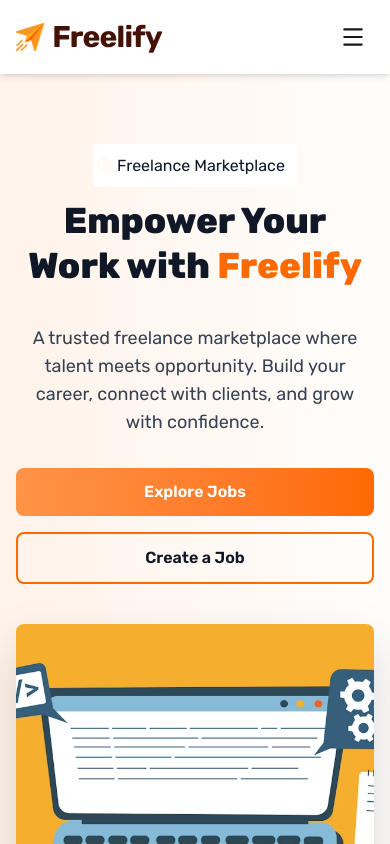
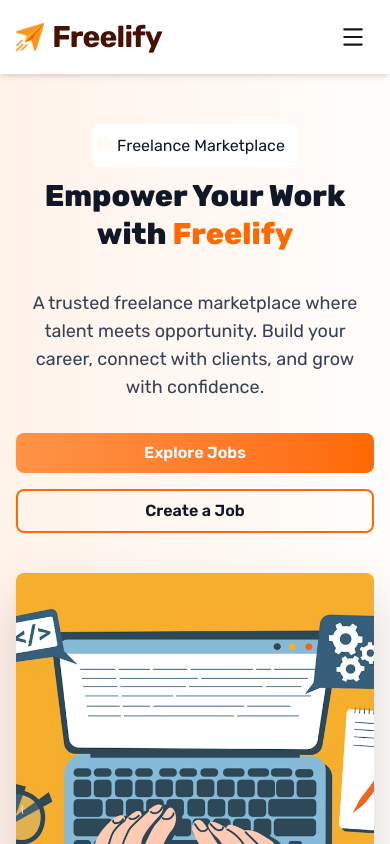
Before and after one commit to ahsan-habib01/freelance-market-place-client, a React (Vite) app: page / in a window 390 px wide. Shown: the top 844 px of the page. Built offline with nearby package versions, Linux system fonts and the light colour scheme; no server answers.

Commit message:
updating project

```diff
--- a/src/Components/Banner/Banner.jsx
+++ b/src/Components/Banner/Banner.jsx
@@ -7,7 +7,7 @@ import bannerSpin from '../../assets/banner-shape-2.svg';
 const Banner = () => {
   return (
     <section
-      className="py-20 text-gray-900 dark:text-white
+      className="py-15 text-gray-900 dark:text-white
   bg-gradient-to-r from-[#fff3ea] to-[#fffdfb]
   dark:from-[#0f172a] dark:to-[#020617]"
     >
@@ -26,11 +26,11 @@ const Banner = () => {
             />
             Freelance Marketplace
           </span>
-          <h1 className="text-4xl md:text-6xl font-extrabold leading-tight mb-4 py-5">
+          <h1 className="text-3xl md:text-5xl font-extrabold leading-tight mb-4 py-5">
             Empower Your Work with{' '}
             <span className="text-[#ff6900]">Freelify</span>
           </h1>
-          <p className="text-lg md:text-xl text-gray-700 dark:text-gray-200 mb-8">
+          <p className="text-lg text-gray-700 dark:text-gray-200 mb-8">
             A trusted freelance marketplace where talent meets opportunity.
             Build your career, connect with clients, and grow with confidence.
           </p>
@@ -38,13 +38,13 @@ const Banner = () => {
           <div className="flex flex-col sm:flex-row gap-4 justify-center md:justify-start">
             <Link
               to="/allJobs"
-              className="inline-block px-6 py-3 rounded-lg font-semibold text-white bg-gradient-to-r from-[#ff9346] to-[#ff6900] hover:shadow-lg hover:scale-105 transition-transform duration-300"
+              className="inline-block px-4 py-2 rounded-lg font-semibold text-white bg-gradient-to-r from-[#ff9346] to-[#ff6900] hover:shadow-lg hover:scale-105 transition-transform duration-300"
             >
               Explore Jobs
             </Link>
             <Link
               to="/addJob"
-              className="px-8 py-3 border-2 border-[#ff6900] font-semibold rounded-lg hover:bg-[#ff5506] hover:shadow-lg hover:scale-105 transition-transform duration-300"
+              className="px-4 py-2 border-2 border-[#ff6900] font-semibold rounded-lg hover:bg-[#ff5506] hover:shadow-lg hover:scale-105 transition-transform duration-300"
             >
               Create a Job
             </Link>
@@ -61,7 +61,7 @@ const Banner = () => {
           <img
             src={bannerImg}
             alt="Freelancer"
-            className="w-full h-130 object-cover max-w-md mx-auto drop-shadow-2xl rounded-lg "
+            className="w-full h-120 object-cover max-w-md mx-auto drop-shadow-2xl rounded-lg "
           />
           <img
             src={bannerSpin}
--- a/src/Components/LatestJobs/LatestJobs.jsx
+++ b/src/Components/LatestJobs/LatestJobs.jsx
@@ -59,7 +59,7 @@ const LatestJobs = () => {
         initial={{ opacity: 0 }}
         animate={{ opacity: 1 }}
         transition={{ delay: 0.3, duration: 0.8 }}
-        className="grid md:grid-cols-3 gap-8 w-11/12 mx-auto"
+        className="grid grid-cols-1 md:grid-cols-4 gap-8 w-11/12 mx-auto"
       >
         {jobs.length > 0 ? (
           jobs.map(job => (
--- a/src/Components/Navbar/NavLinks.jsx
+++ b/src/Components/Navbar/NavLinks.jsx
@@ -4,10 +4,10 @@ import { NavLink } from 'react-router';
 const NavLinks = () => {
   const links = [
     { name: 'Home', path: '/' },
-    { name: 'All Jobs', path: '/allJobs' },
-    { name: 'Add a Job', path: '/addJob' },
+    { name: 'All Jobs', path: '/all-jobs' },
+    { name: 'Add a Job', path: '/add-job' },
     { name: 'My Accepted Tasks', path: '/my-accepted-tasks' },
-    { name: 'My Added Jobs', path: '/myAddedJobs' },
+    { name: 'My Added Jobs', path: '/my-added-jobs' },
   ];
 
   return (
--- a/src/Components/Navbar/Navbar.jsx
+++ b/src/Components/Navbar/Navbar.jsx
@@ -100,14 +100,14 @@ const Navbar = () => {
             <ThemeToggle></ThemeToggle>
             <Link
               to="/auth/login"
-              className="px-5 py-2 border-2 border-[#ff6900] bg-gradient-to-r from-[#ff9346] to-[#ff6900] text-white rounded-lg font-semibold hover:bg-[#ff6900] hover:border-[#ff9346] hover:shadow-lg hover:scale-105 transition-transform duration-300"
+              className="px-4 py-2 border-2 border-[#ff6900] bg-gradient-to-r from-[#ff9346] to-[#ff6900] text-white rounded-lg font-semibold hover:bg-[#ff6900] hover:border-[#ff9346] hover:shadow-lg hover:scale-105 transition-transform duration-300"
             >
               Login
             </Link>
 
             <Link
               to="/auth/register"
-              className="px-5 py-2 border-2 border-[#ff6900] text-[#ff6900] rounded-lg font-semibold hover:bg-[#ff5506] hover:text-white hover:shadow-lg hover:scale-105 transition-transform duration-300"
+              className="px-4 py-2 border-2 border-[#ff6900] text-[#ff6900] rounded-lg font-semibold hover:bg-[#ff5506] hover:text-white hover:shadow-lg hover:scale-105 transition-transform duration-300"
             >
               Register
             </Link>
--- a/src/Layouts/RootLayout.jsx
+++ b/src/Layouts/RootLayout.jsx
@@ -3,7 +3,7 @@ import { Outlet } from 'react-router';
 import Navbar from '../Components/Navbar/Navbar';
 import Footer from '../Components/Footer/Footer';
 import { Toaster } from 'react-hot-toast';
-import ScrollToTop from '../Static/ScrollToTop';
+import ScrollToTop from '../Components/Static/ScrollToTop';
 
 const RootLayout = () => {
   return (
--- a/src/Pages/AllJobs.jsx
+++ b/src/Pages/AllJobs.jsx
@@ -48,7 +48,7 @@ const AllJobs = () => {
       </div>
 
       {/* Grid Layout */}
-      <div className="grid gap-8 sm:grid-cols-2 lg:grid-cols-3">
+      <div className="grid gap-8 sm:grid-cols-2 lg:grid-cols-4">
         {jobs.length > 0 ? (
           jobs.map(job => <JobCard key={job._id} job={job} />)
         ) : (
--- a/src/Routes/Routes.jsx
+++ b/src/Routes/Routes.jsx
@@ -26,19 +26,15 @@ const router = createBrowserRouter([
         Component: Home,
       },
       {
-        path: 'allJobs',
+        path: 'all-jobs',
         Component: AllJobs,
       },
       {
-        path: 'allJobs/:id',
-        element: (
-          <PrivateRoute>
-            <JobDetails></JobDetails>
-          </PrivateRoute>
-        ),
+        path: 'all-jobs/:id',
+        element: <JobDetails></JobDetails>,
       },
       {
-        path: 'addJob',
+        path: 'add-job',
         element: (
           <PrivateRoute>
             <AddJob></AddJob>
@@ -46,7 +42,7 @@ const router = createBrowserRouter([
         ),
       },
       {
-        path: 'myAddedJobs',
+        path: 'my-added-jobs',
         element: (
           <PrivateRoute>
             <MyAddedJobs></MyAddedJobs>
@@ -70,7 +66,7 @@ const router = createBrowserRouter([
         ),
       },
       {
-        path: 'deleteJob/:id',
+        path: 'delete-job/:id',
         element: (
           <PrivateRoute>
             <DeleteJob></DeleteJob>
```
Also changed, not shown: src/Components/Static/ScrollToTop.jsx (renamed from src/Static/ScrollToTop.jsx).
